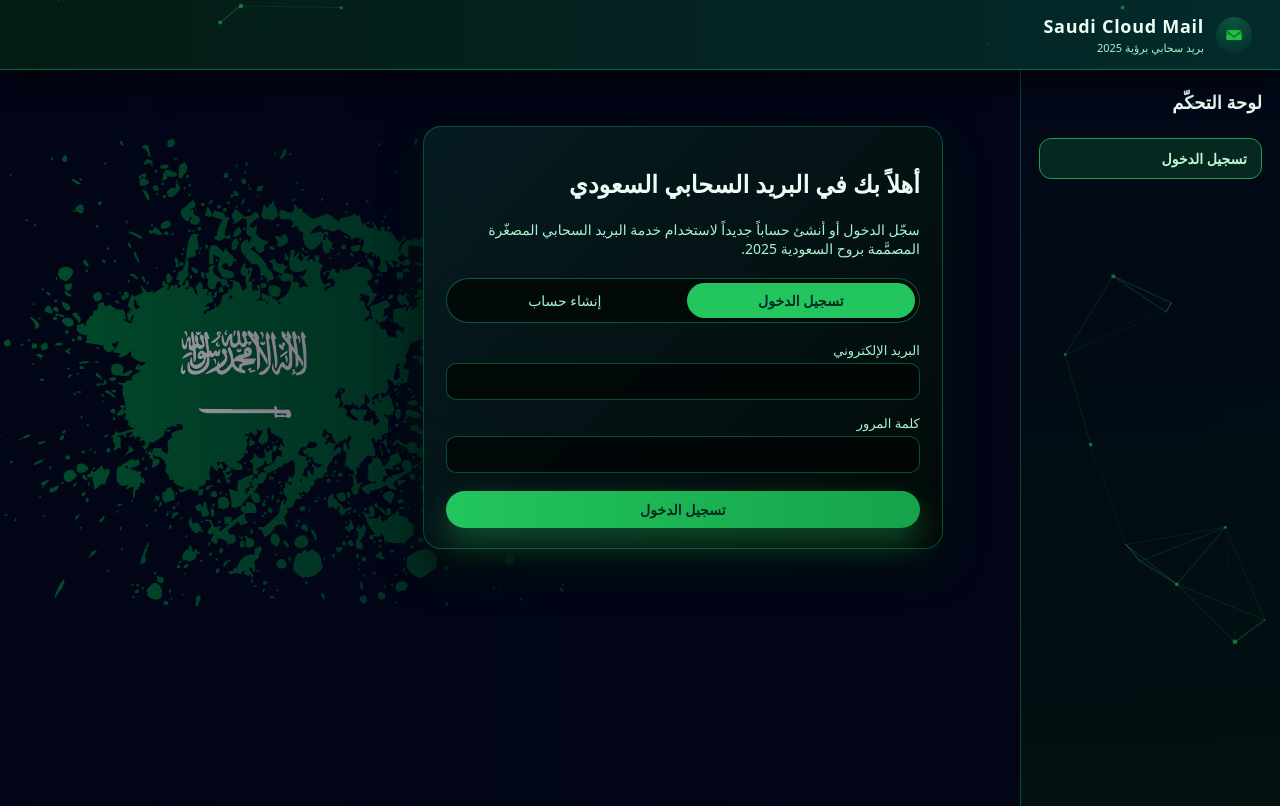
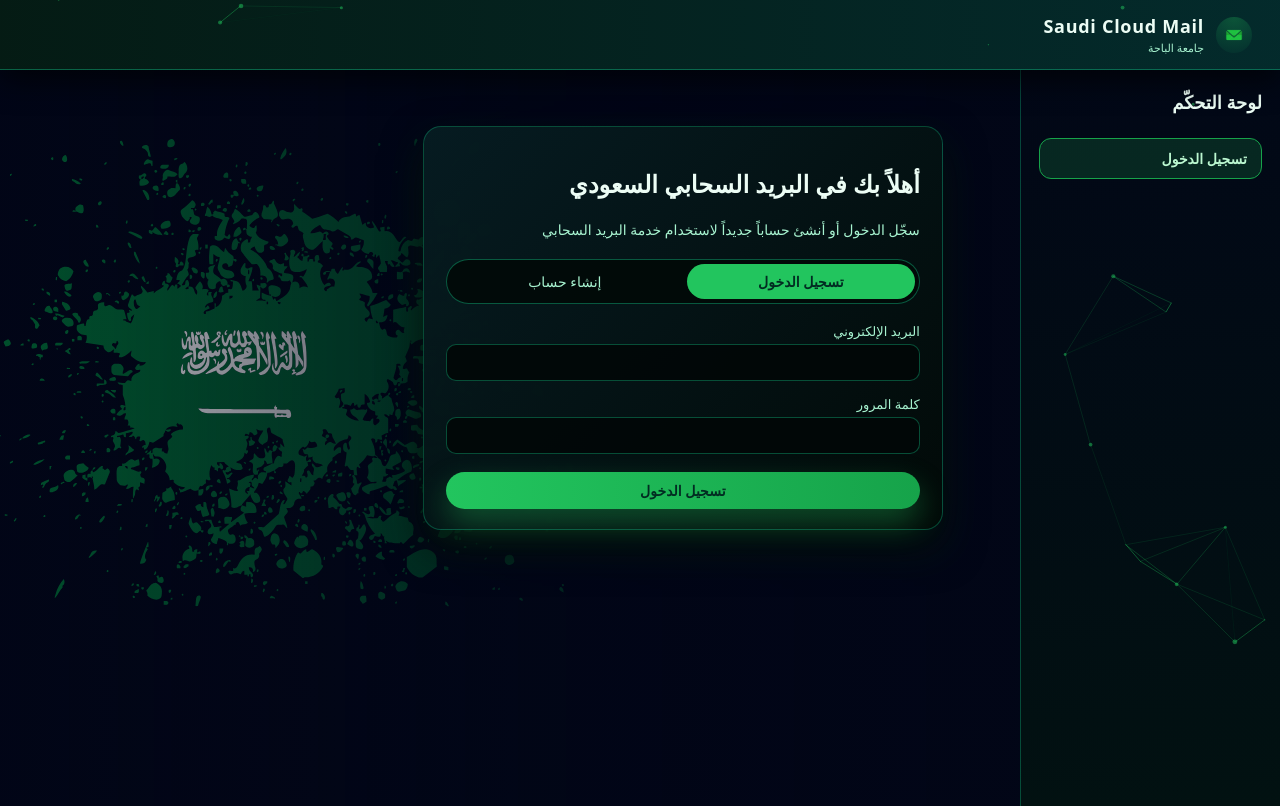
Before and after one commit to Abdullahasan515/Mail-Service, a plain HTML site: page frontend/index.html in a window 1280 px wide. Drawn offline with Linux system fonts and the light colour scheme.

Commit message:
Update index.html

```diff
--- a/frontend/index.html
+++ b/frontend/index.html
@@ -2,7 +2,7 @@
 <html lang="ar" dir="rtl">
 <head>
   <meta charset="UTF-8" />
-  <title>Saudi Cloud Mail | البريد السحابي السعودي</title>
+  <title>Saudi Cloud Mail | البريد السحابي </title>
   <meta name="viewport" content="width=device-width, initial-scale=1" />
   <meta name="theme-color" content="#016b3f" />
   <link rel="icon" href="email-icon.png" type="image/png" />
@@ -21,7 +21,7 @@
         </span>
         <div class="logo-text-group">
           <span class="logo-text-main">Saudi Cloud Mail</span>
-          <span class="logo-text-sub">بريد سحابي برؤية 2025</span>
+          <span class="logo-text-sub">جامعة الباحة</span>
         </div>
       </div>
 
@@ -51,7 +51,7 @@
           <div class="card auth-card">
             <h2>أهلاً بك في البريد السحابي السعودي</h2>
             <p class="subtitle">
-              سجّل الدخول أو أنشئ حساباً جديداً لاستخدام خدمة البريد السحابي المصغّرة المصمَّمة بروح السعودية 2025.
+              سجّل الدخول أو أنشئ حساباً جديداً لاستخدام خدمة البريد السحابي
             </p>
 
             <div class="tabs">
```
